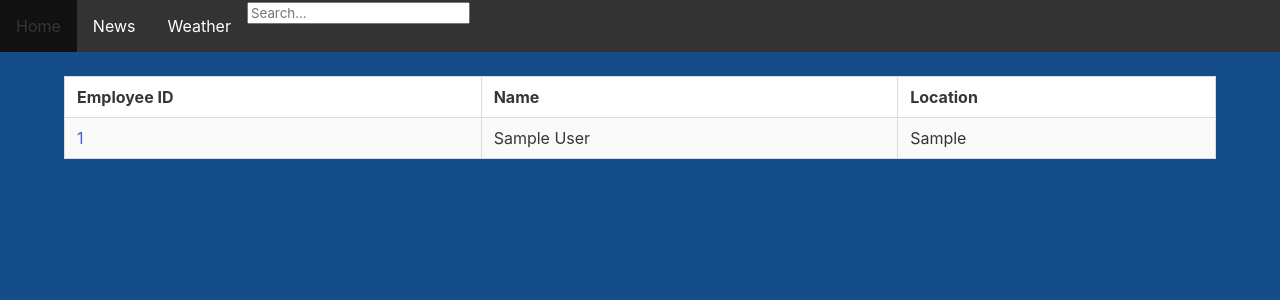
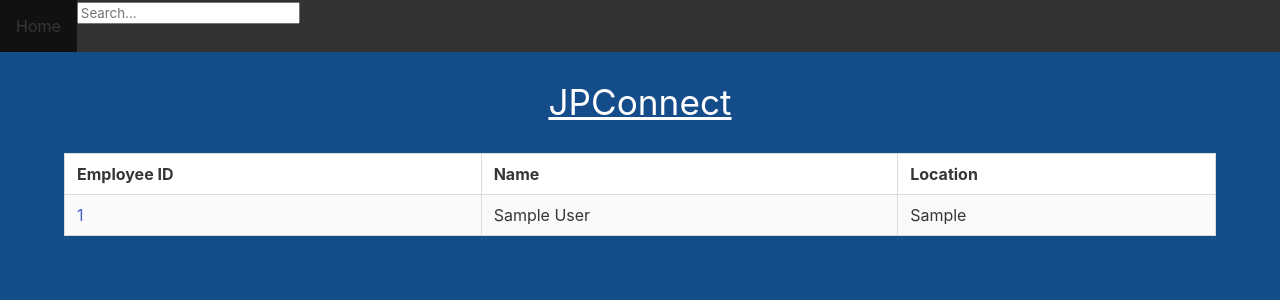
Before and after one commit to GUTS-jpm/jp-connect, a Django app: page / in a window 1280 px wide. Shown: the top 300 px of the page. Run offline with Django 3.2, Linux system fonts and the light colour scheme; tables that the repository leaves empty hold one stand-in row (values such as "Sample post"); some libraries are stand-ins or nearby versions.

Commit message:
removed linked we dont need:

```diff
--- a/jpconnect_project/jpconnect/template/base.html
+++ b/jpconnect_project/jpconnect/template/base.html
@@ -16,8 +16,7 @@
     <body>
         <ul>
             <li><a href="{% url 'jpconnect:home' %}">Home</a></li>
-            <li><a href="{% url 'jpconnect:news' %}">News</a></li>
-            <li><a href="{% url 'jpconnect:weather' %}">Weather</a></li>
+          </li>
             <li><form action="{% url 'search' %}" method="post">
                 {% csrf_token %}
                 <input name="q" type="text" placeholder="Search...">
--- a/jpconnect_project/jpconnect/template/home.html
+++ b/jpconnect_project/jpconnect/template/home.html
@@ -11,9 +11,11 @@
 {% endblock %}
 
 {% block body_block %}
-
+<br>
+<h1 style="color:white; font-size:220%; text-align:center; text-decoration: underline;"> JPConnect</h1>
 <body style="background-color:#154C8A;">
 <br>
+
 <div class="container">
     <table class="table is-fullwidth is-striped is-bordered is-hoverable">
         <tr class="th">
```
